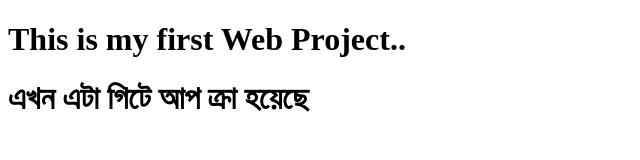
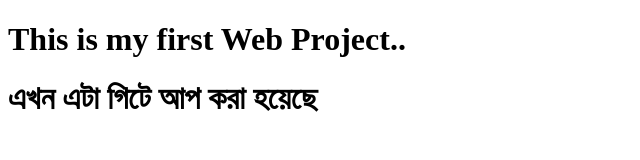
Before and after one commit to Jobayer-sheikh/LearningGit, a plain HTML site: page index.html in a window 1280 px wide. Shown: the full height of the page, 0-640 px from the left. Drawn offline with Linux system fonts and the light colour scheme.

Commit message:
Pull on git

```diff
--- a/index.html
+++ b/index.html
@@ -8,7 +8,7 @@
 
 <body>
 <h1>This is my first Web Project..</h1>
-<h1>এখন এটা গিটে আপ ক্রা হয়েছে</h1>
+<h1>এখন এটা গিটে আপ করা হয়েছে</h1>
 </body>
 
 </html>
```
